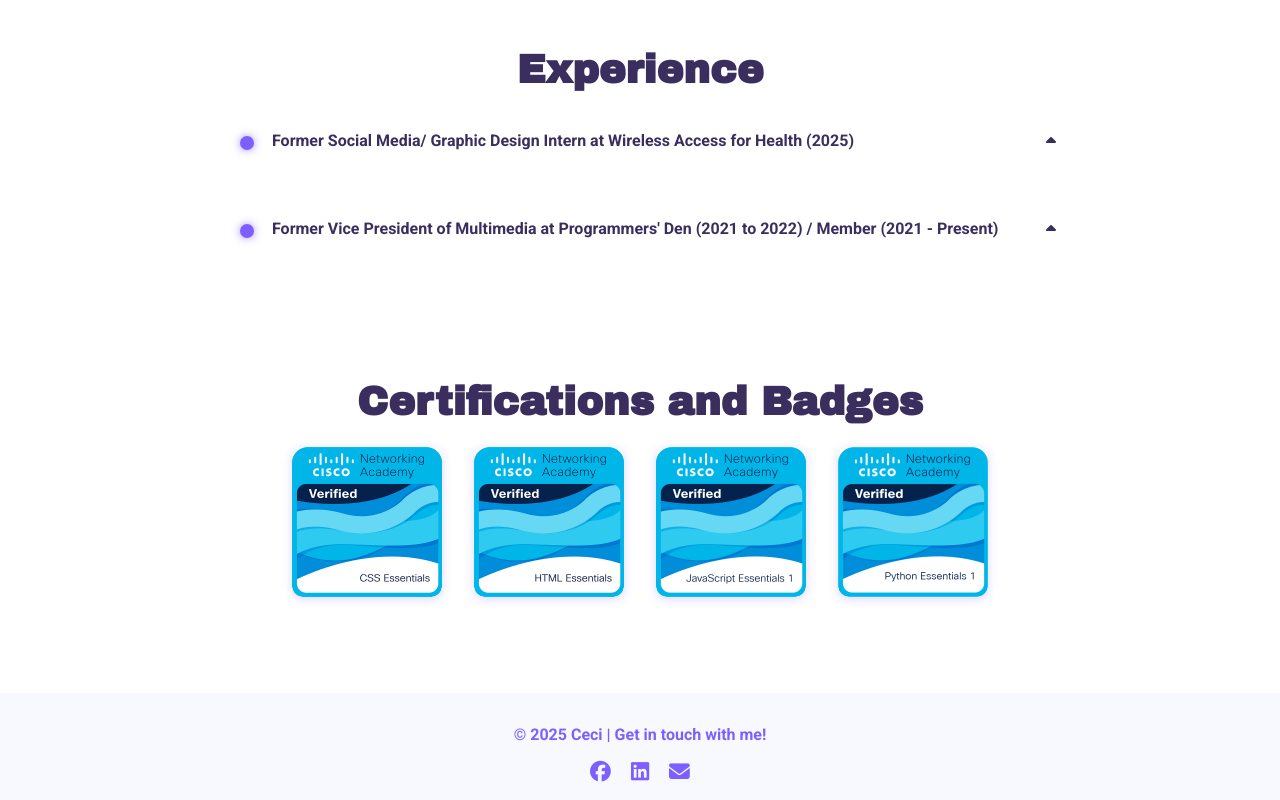
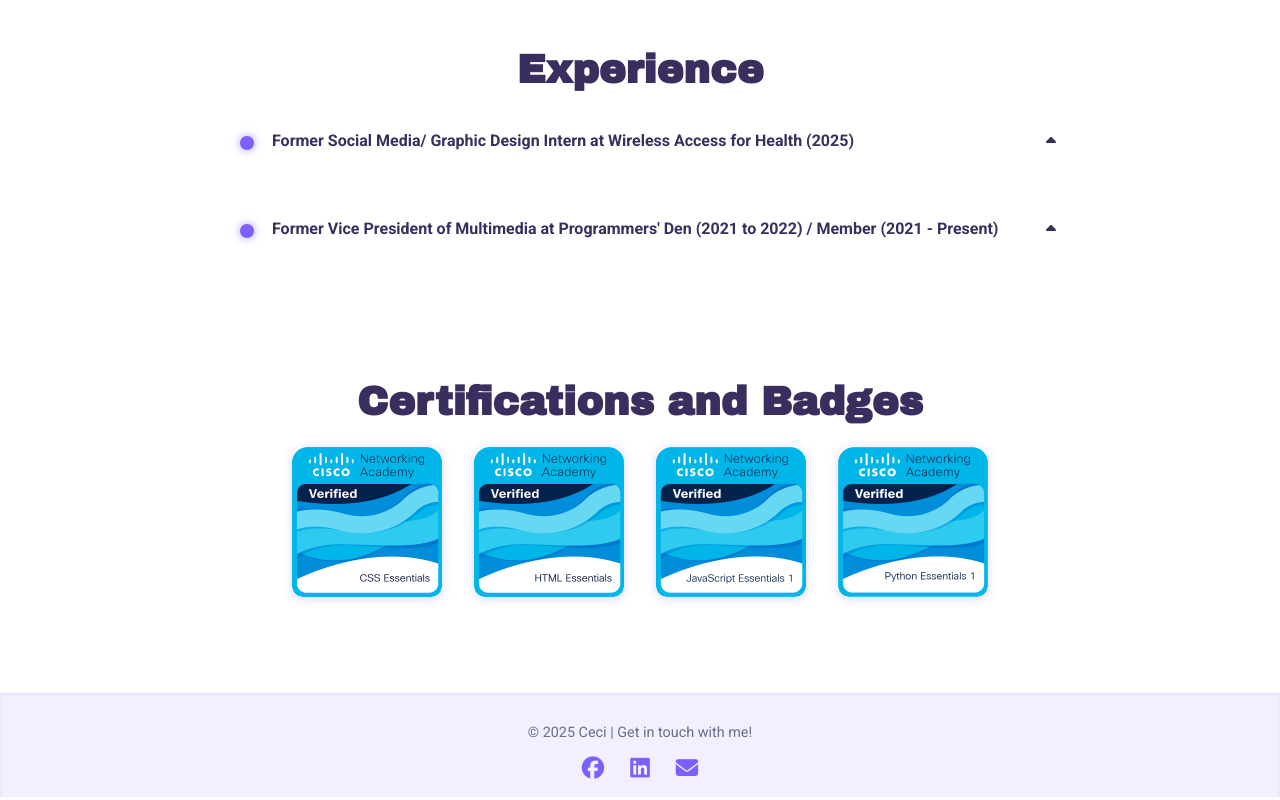
Before and after one commit to Cecillia01/portfolio-ceci, a plain HTML site: page about.html in a window 1280 px wide. Shown: the part 585-1385 px from the top of the page. Drawn offline with Linux system fonts and the light colour scheme.

Commit message:
Update aboutStyle.css

```diff
--- a/aboutStyle.css
+++ b/aboutStyle.css
@@ -257,25 +257,30 @@ section h2 {
 
 /* Footer */
 footer {
-  background-color: #f8f8ff;
+  background-color: #f0f0ff;
+  padding: 1rem 2rem;
   text-align: center;
-  padding: 1rem 0;
+  color: #6c6c8a;
+  font-size: 0.9rem;
+  box-shadow: inset 0 1px 3px rgb(125 95 255 / 0.15);
   margin-top: auto;
-  color: #7d5fff;
-  font-weight: 600;
 }
 
-.social-icons {
+footer .social-icons {
   margin-top: 0.5rem;
 }
 
-.social-icons a {
+footer .social-icons a {
+  margin: 0 0.7rem;
   color: #7d5fff;
-  margin: 0 0.5rem;
-  font-size: 1.3rem;
-  text-decoration: none;
+  font-size: 1.4rem;
   transition: color 0.3s ease;
 }
+
+footer .social-icons a:hover {
+  color: #532dcf;
+}
+
 
 .social-icons a:hover {
   color: #3a2e5f;
```
